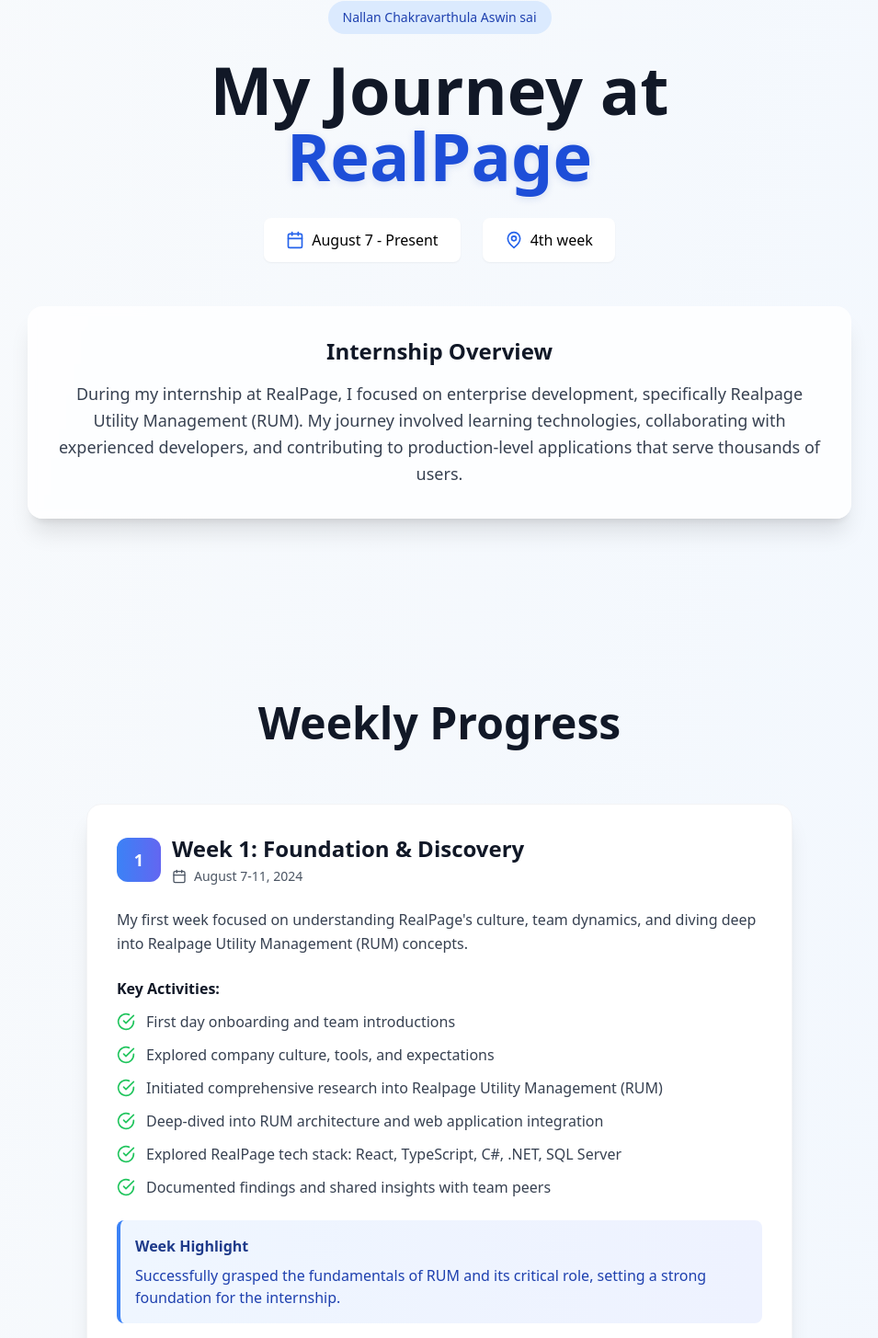
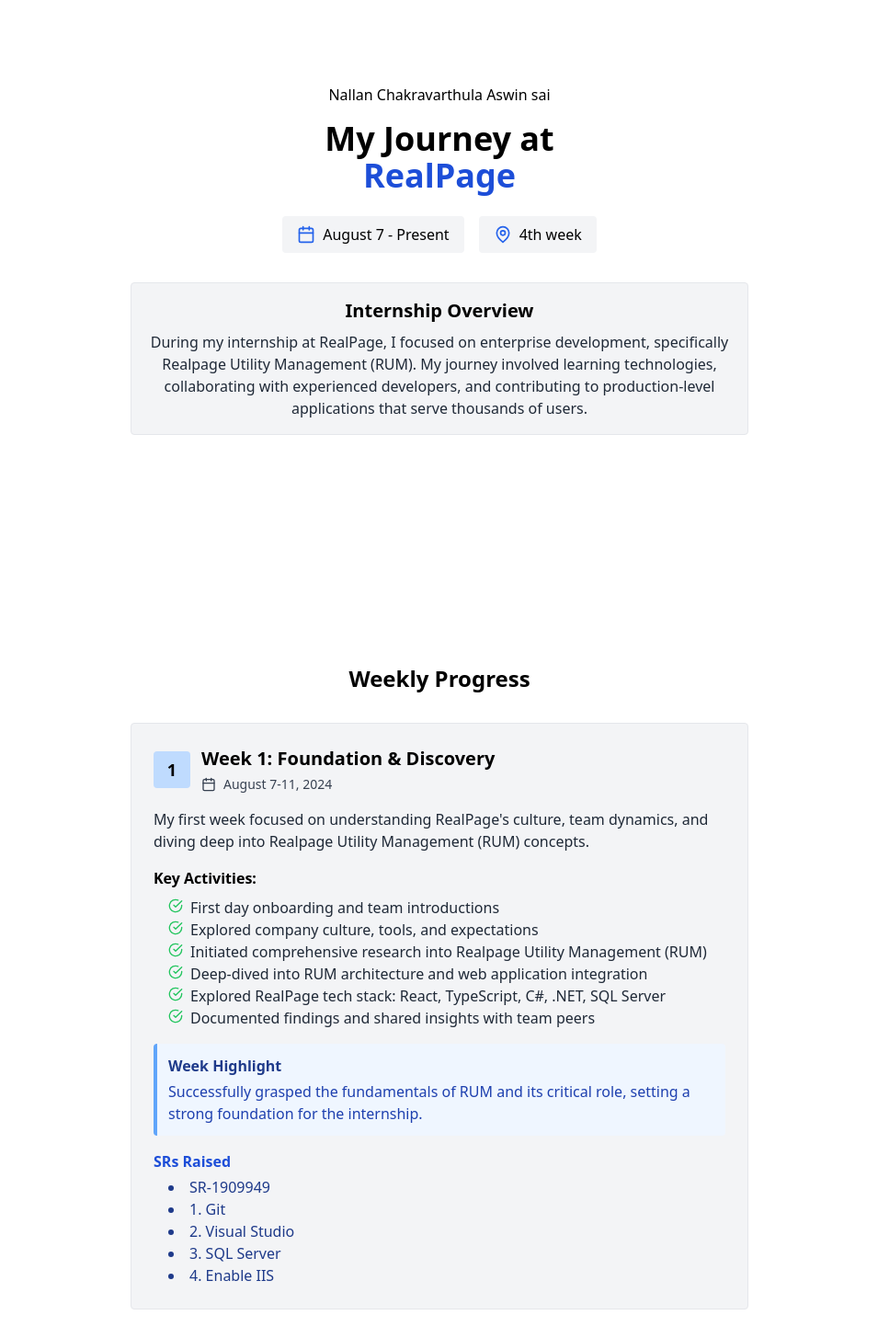
Before and after one commit to aswin-sai/InternshipPortfolio, a React (Vite) app: page / in a window 1280 px wide. Shown: the part 118-1573 px from the top of the page at 92% size, without its empty margins (162-1117 px from the left). Built offline with nearby package versions, Linux system fonts and the light colour scheme.

Commit message:
firstcommit

```diff
--- a/src/components/Achievements.tsx
+++ b/src/components/Achievements.tsx
@@ -1,79 +1,58 @@
 import React from 'react';
 import { Trophy, Target, Users, Lightbulb } from 'lucide-react';
+
 const achievements = [
 	{
 		icon: Target,
 		title: 'Quick Integration',
 		description: 'Successfully onboarded and gained full system access within 2 weeks',
 		metric: '100%',
-    color: 'blue'
 	},
 	{
 		icon: Users,
 		title: 'Team Collaboration',
 		description: 'Built strong relationships with mentors JP, Kishore, and Karthikeya',
 		metric: '3+',
-    color: 'green'
 	},
 	{
 		icon: Lightbulb,
 		title: 'Technology Mastery',
 		description: 'Learned new technologies including C#, .NET, ASP.NET, and SQL Server',
 		metric: '7+',
-    color: 'purple'
 	},
 	{
 		icon: Trophy,
 		title: 'Active learning',
 		description: 'Started Learning UI fixes and backend integration within 3 weeks',
 		metric: '∞',
-    color: 'orange'
-  }
+	},
 ];
-
-const colorClasses = {
-  blue: 'from-blue-500 to-blue-600 bg-blue-50 text-blue-600',
-  green: 'from-green-500 to-green-600 bg-green-50 text-green-600',
-  purple: 'from-purple-500 to-purple-600 bg-purple-50 text-purple-600',
-  orange: 'from-orange-500 to-orange-600 bg-orange-50 text-orange-600'
-};
 
 export const Achievements: React.FC = () => {
 	return (
-    <section className="py-20 px-4 bg-gradient-to-r from-gray-50 to-blue-50">
-      <div className="max-w-6xl mx-auto">
-        <div className="text-center mb-16">
-          <h2 className="text-4xl md:text-5xl font-bold text-gray-900 mb-6">
-            Key Achievements
-          </h2>
-          {/* <p className="text-xl text-gray-600 max-w-3xl mx-auto">
-            Measurable milestones and accomplishments that demonstrate growth,
-            learning, and meaningful contribution to the RealPage team.
-          </p> */}
+		<section className="py-10 px-4 bg-white">
+			<div className="max-w-3xl mx-auto">
+				<div className="text-center mb-8">
+					<h2 className="text-2xl font-bold text-black mb-2">Key Achievements</h2>
 				</div>
-
-        <div className="grid md:grid-cols-2 lg:grid-cols-4 gap-8">
+				<div className="grid grid-cols-1 md:grid-cols-2 gap-6">
 					{achievements.map((achievement, index) => {
 						const Icon = achievement.icon;
-            const colors = colorClasses[achievement.color as keyof typeof colorClasses];
-
 						return (
 							<div
 								key={index}
-                className="group bg-white rounded-2xl shadow-lg hover:shadow-2xl transition-all duration-300 transform hover:-translate-y-2 border border-gray-100"
+								className="bg-gray-100 rounded p-4 border border-gray-200 flex flex-col items-center"
 							>
-                <div className="p-8 text-center">
-                  <div className={`w-20 h-20 bg-gradient-to-r ${colors.split(' ').slice(0, 2).join(' ')} rounded-2xl flex items-center justify-center mx-auto mb-6 group-hover:scale-110 transition-transform duration-300`}>
-                    <Icon className="w-10 h-10 text-white" />
-                  </div>
-
-                  <div className={`text-4xl font-bold ${colors.split(' ').slice(-2, -1)} mb-2`}>
+								<Icon className="w-8 h-8 text-blue-600 mb-2" />
+								<div className="text-2xl font-bold text-black mb-1">
 									{achievement.metric}
 								</div>
-
-                  <h3 className="text-xl font-bold text-gray-900 mb-3">{achievement.title}</h3>
-                  <p className="text-gray-600 leading-relaxed">{achievement.description}</p>
-                </div>
+								<h3 className="text-lg font-semibold text-blue-700 mb-1">
+									{achievement.title}
+								</h3>
+								<p className="text-gray-800 text-center text-base">
+									{achievement.description}
+								</p>
 							</div>
 						);
 					})}
--- a/src/components/Hero.tsx
+++ b/src/components/Hero.tsx
@@ -3,44 +3,32 @@ import { Calendar, MapPin } from 'lucide-react';
 
 export const Hero: React.FC = () => {
   return (
-    <section className="min-h-screen flex items-center justify-center px-4 py-20">
-      <div className="max-w-4xl mx-auto text-center">
-        <div className="mb-8">
-          <div className="inline-flex items-center gap-2 bg-blue-100 text-blue-800 px-4 py-2 rounded-full text-sm font-medium mb-6">
-            {/* <Building2 className="w-4 h-4" /> */}
+    <section className="min-h-screen flex items-center justify-center px-4 py-10 bg-white">
+      <div className="max-w-2xl mx-auto text-center">
+        <div className="mb-6">
+          <div className="text-base font-normal mb-4">
             Nallan Chakravarthula Aswin sai
           </div>
-          <h1 className="text-5xl md:text-7xl font-bold text-gray-900 mb-6 leading-tight">
+          <h1 className="text-4xl font-bold text-black mb-4">
             My Journey at
-            <span
-              className="block font-extrabold text-blue-700"
-              style={{
-                textShadow: '0 2px 8px rgba(30,64,175,0.15), 0 1px 0 #fff'
-              }}
-            >
+            <span className="block font-bold text-blue-700" style={{ textShadow: 'none' }}>
               RealPage
             </span>
           </h1>
-          {/* <p className="text-xl md:text-2xl text-gray-600 mb-8 max-w-3xl mx-auto leading-relaxed">
-            Exploring Real User Monitoring, mastering full-stack development,
-            and contributing to enterprise-level software solutions
-          </p> */}
         </div>
-
-        <div className="flex flex-wrap justify-center gap-6 mb-12">
-          <div className="flex items-center gap-2 bg-white px-6 py-3 rounded-lg shadow-sm">
+        <div className="flex flex-wrap justify-center gap-4 mb-8">
+          <div className="flex items-center gap-2 bg-gray-100 px-4 py-2 rounded">
             <Calendar className="w-5 h-5 text-blue-600" />
-            <span className="font-medium">August 7 - Present</span>
+            <span className="font-normal">August 7 - Present</span>
           </div>
-          <div className="flex items-center gap-2 bg-white px-6 py-3 rounded-lg shadow-sm">
+          <div className="flex items-center gap-2 bg-gray-100 px-4 py-2 rounded">
             <MapPin className="w-5 h-5 text-blue-600" />
-            <span className="font-medium">4th week</span>
+            <span className="font-normal">4th week</span>
           </div>
         </div>
-
-        <div className="bg-white/80 backdrop-blur-sm rounded-2xl p-8 shadow-xl border border-white/20">
-          <h2 className="text-2xl font-bold text-gray-900 mb-4">Internship Overview</h2>
-          <p className="text-lg text-gray-700 leading-relaxed">
+        <div className="bg-gray-100 rounded p-4 border border-gray-200">
+          <h2 className="text-xl font-bold text-black mb-2">Internship Overview</h2>
+          <p className="text-base text-gray-800">
             During my internship at RealPage, I focused on enterprise development,
             specifically Realpage Utility Management (RUM). My journey involved learning
             technologies, collaborating with experienced developers, and contributing to production-level
--- a/src/components/Timeline.tsx
+++ b/src/components/Timeline.tsx
@@ -4,19 +4,14 @@ import { timelineData } from '../data/timelineData';
 
 export const Timeline: React.FC = () => {
   return (
-    <section className="py-20 px-4">
-      <div className="max-w-6xl mx-auto">
-        <div className="text-center mb-16">
-          <h2 className="text-4xl md:text-5xl font-bold text-gray-900 mb-6">
+    <section className="py-10 px-4 bg-white">
+      <div className="max-w-4xl mx-auto">
+        <div className="text-center mb-8">
+          <h2 className="text-2xl font-bold text-black mb-2">
             Weekly Progress
           </h2>
-          {/* <p className="text-xl text-gray-600 max-w-3xl mx-auto">
-            A detailed journey through each week of my internship, highlighting key learnings,
-            achievements, and the gradual progression from onboarding to active contribution.
-          </p> */}
         </div>
-        {/* Just stack the cards vertically */}
-        <div className="flex flex-col space-y-12 lg:space-y-24">
+        <div className="flex flex-col space-y-8">
           {timelineData.map((week, index) => (
             <WeekCard
               key={week.id}
--- a/src/components/WeekCard.tsx
+++ b/src/components/WeekCard.tsx
@@ -10,46 +10,46 @@ interface WeekCardProps {
 export const WeekCard: React.FC<WeekCardProps> = ({ week, index }) => {
   return (
     <div className="flex justify-center w-full">
-      <div className="w-full max-w-3xl">
-        <div className="bg-white rounded-2xl shadow-xl hover:shadow-2xl transition-all duration-300 transform hover:-translate-y-2 border border-gray-100">
-          <div className="p-8">
-            <div className="flex items-center gap-3 mb-6">
-              <div className="w-12 h-12 bg-gradient-to-r from-blue-500 to-indigo-500 rounded-xl flex items-center justify-center text-white font-bold text-lg">
+      <div className="w-full max-w-2xl">
+        <div className="bg-gray-100 rounded p-6 border border-gray-200">
+          <div className="flex items-center gap-3 mb-4">
+            <div className="w-10 h-10 bg-blue-200 rounded flex items-center justify-center text-black font-bold text-lg">
               {index + 1}
             </div>
             <div>
-                <h3 className="text-2xl font-bold text-gray-900">{week.title}</h3>
-                <div className="flex items-center gap-2 text-gray-600 mt-1">
+              <h3 className="text-xl font-bold text-black">{week.title}</h3>
+              <div className="flex items-center gap-2 text-gray-700 mt-1">
                 <Calendar className="w-4 h-4" />
                 <span className="text-sm">{week.dateRange}</span>
               </div>
             </div>
           </div>
 
-            <p className="text-gray-700 mb-6 leading-relaxed">{week.description}</p>
+          <p className="text-gray-800 mb-4">{week.description}</p>
 
-            <div className="space-y-3">
-              <h4 className="font-semibold text-gray-900 mb-3">Key Activities:</h4>
+          <div className="mb-4">
+            <h4 className="font-semibold text-black mb-2">Key Activities:</h4>
+            <ul className="list-disc list-inside text-gray-800 pl-4">
               {week.activities.map((activity, activityIndex) => (
-                <div key={activityIndex} className="flex items-start gap-3">
-                  <CheckCircle className="w-5 h-5 text-green-500 mt-0.5 flex-shrink-0" />
-                  <span className="text-gray-700">{activity}</span>
-                </div>
+                <li key={activityIndex} className="flex items-start gap-2">
+                  <CheckCircle className="w-4 h-4 text-green-500 mt-0.5 flex-shrink-0" />
+                  <span>{activity}</span>
+                </li>
               ))}
+            </ul>
           </div>
 
           {week.highlights && (
-              <div className="mt-6 p-4 bg-gradient-to-r from-blue-50 to-indigo-50 rounded-lg border-l-4 border-blue-500">
-                <h4 className="font-semibold text-blue-900 mb-2">Week Highlight</h4>
+            <div className="mb-4 p-3 bg-blue-50 rounded border-l-4 border-blue-400">
+              <h4 className="font-semibold text-blue-900 mb-1">Week Highlight</h4>
               <p className="text-blue-800">{week.highlights}</p>
             </div>
           )}
 
-            {/* SRs Raised Section */}
           {week.srs && week.srs.length > 0 && (
-              <div className="mt-6">
-                <h4 className="font-semibold text-indigo-700 mb-2">SRs Raised</h4>
-                <ul className="list-disc list-inside text-indigo-900">
+            <div>
+              <h4 className="font-semibold text-blue-700 mb-1">SRs Raised</h4>
+              <ul className="list-disc list-inside text-blue-900 pl-4">
                 {week.srs.map((sr: string, idx: number) => (
                   <li key={idx}>{sr}</li>
                 ))}
@@ -59,6 +59,5 @@ export const WeekCard: React.FC<WeekCardProps> = ({ week, index }) => {
         </div>
       </div>
     </div>
-    </div>
   );
 };
```
Lines whose indentation alone changed are shown as unchanged.
